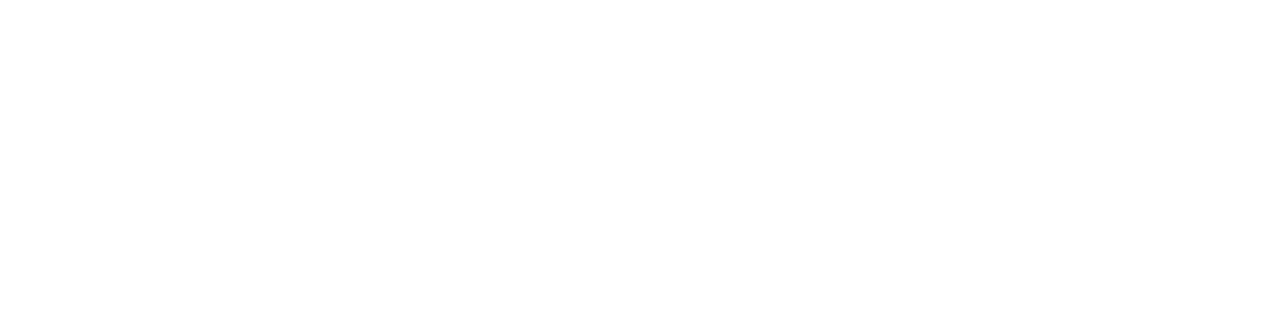
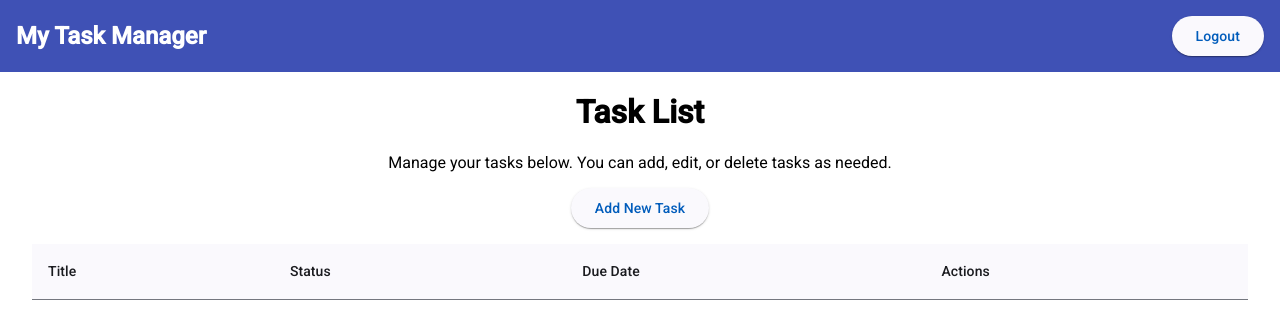
Before and after one commit to Hashim326/Dts-Developer-Challenge, an Angular app in the folder Frontend/TaskManagerFrontend/: page /tasks in a window 1280 px wide. Before the commit this address led to /. Shown: the top 316 px of the page. Built offline with nearby package versions, Linux system fonts and the light colour scheme; no server answers; sample sign-in values are in the browser's storage.

Commit message:
Created tasks component to display table of tasks

```diff
--- a/Frontend/TaskManagerFrontend/src/app/app.routes.ts
+++ b/Frontend/TaskManagerFrontend/src/app/app.routes.ts
@@ -1,9 +1,12 @@
 import { Routes } from '@angular/router';
 import { LoginComponent } from './auth/login/login.component';
 import { SignupComponent } from './auth/signup/signup.component';
+import { TasksComponent } from './tasks/tasks.component';
+import { authGuard } from './guards/auth.guard';
 
 export const routes: Routes = [
   { path: "", redirectTo: "login", pathMatch: "full" },
   { path: "login", component: LoginComponent },
-  { path: "signup", component: SignupComponent}
+  { path: "signup", component: SignupComponent },
+  { path: "tasks", component: TasksComponent, canActivate:[authGuard] }
 ];
--- /dev/null
+++ b/Frontend/TaskManagerFrontend/src/app/tasks/tasks.component.css
@@ -0,0 +1,7 @@
+table {
+    width: 100%;
+  }
+
+  mat-header-cell, mat-cell {
+    padding: 1rem;
+  }
--- /dev/null
+++ b/Frontend/TaskManagerFrontend/src/app/tasks/tasks.component.html
@@ -0,0 +1,47 @@
+<header style="background-color: #3f51b5; color: white; padding: 1rem; display: flex; justify-content: space-between; align-items: center;">
+    <div style="font-size: 1.5rem; font-weight: bold;">My Task Manager</div>
+    <button mat-raised-button color="accent" (click)="logout()">Logout</button>
+  </header>
+
+  <div style="text-align: center; margin-top: 1rem;">
+    <h1>Task List</h1>
+  </div>
+
+  <div style="text-align: center; margin: 1rem;">
+    <p>Manage your tasks below. You can add, edit, or delete tasks as needed.</p>
+  </div>
+
+  <div style="text-align: center; margin-bottom: 1rem;">
+    <button mat-raised-button color="primary" (click)="addTask()">Add New Task</button>
+  </div>
+
+  <div style="margin: 0 2rem;">
+    <table mat-table [dataSource]="tasks" class="mat-elevation-z8">
+
+
+        <ng-container matColumnDef="title">
+          <th mat-header-cell *matHeaderCellDef> Title </th>
+          <td mat-cell *matCellDef="let element"> {{element.title}} </td>
+        </ng-container>
+
+        <ng-container matColumnDef="status">
+          <th mat-header-cell *matHeaderCellDef> Status </th>
+          <td mat-cell *matCellDef="let element"> {{getStatusLabel(element.status)}} </td>
+        </ng-container>
+
+        <ng-container matColumnDef="dueDate">
+          <th mat-header-cell *matHeaderCellDef> Due Date </th>
+          <td mat-cell *matCellDef="let element"> {{element.dueDate | date:'mm:ss - dd MMM yyyy'}} </td>
+        </ng-container>
+
+        <ng-container matColumnDef="actions">
+          <th mat-header-cell *matHeaderCellDef> Actions </th>
+          <td mat-cell *matCellDef="let element"> test </td>
+        </ng-container>
+
+        <tr mat-header-row *matHeaderRowDef="displayedColumns"></tr>
+        <tr mat-row *matRowDef="let row; columns: displayedColumns;"></tr>
+      </table>
+
+
+  </div>
--- /dev/null
+++ b/Frontend/TaskManagerFrontend/src/app/tasks/tasks.component.ts
@@ -0,0 +1,73 @@
+import { Component, OnInit } from '@angular/core';
+import { TaskService } from '../services/task.service';
+import { Router } from '@angular/router';
+import { Task } from '../models/Task';
+import { AuthService } from '../services/auth.service';
+import { MatTableModule } from '@angular/material/table'
+import { MatButtonModule } from '@angular/material/button';
+import { CommonModule } from '@angular/common';
+
+@Component({
+  selector: 'app-tasks',
+  standalone: true,
+  imports: [
+    CommonModule,
+    MatTableModule,
+    MatButtonModule
+  ],  templateUrl: './tasks.component.html',
+  styleUrl: './tasks.component.css'
+})
+export class TasksComponent implements OnInit {
+  tasks: Task[] = [];
+  displayedColumns: string[] = ['title', 'status', 'dueDate', 'actions'];
+
+  constructor(private authService: AuthService, private taskService: TaskService, private router: Router) {}
+
+  ngOnInit(): void {
+    this.loadTasks();
+  }
+
+  loadTasks() {
+    this.taskService.getAllTasks().subscribe({
+      next: (res) => {
+        if (res.success) {
+          console.log(res.data);
+          this.tasks = res.data.map((item: { id: number; title: string; description: string; status: number; dueDate: string; }) => new Task(item.id, item.title, item.description, item.status, item.dueDate));
+          console.log(this.tasks);
+
+        }
+      },
+      error: (error) => {
+        console.error('Error fetching tasks', error);
+      }
+    });
+  }
+
+  public getStatusLabel(statusNum: number): string{
+    switch (statusNum) {
+      case 0:
+        return "To do"
+      case 1:
+        return "In progress"
+      case 2:
+        return "Complete"
+      case 3:
+        return "Blocked"
+      case 4:
+        return "Cancelled"
+      default:
+        return "N/A"
+    }
+  }
+
+  logout() {
+    this.authService.logout();
+  }
+
+  addTask() {
+    console.log('Add Task Clicked');
+  }
+
+
+
+}
```
Also changed, not shown: 1 other file (tests, documents, lock files or other folders).
